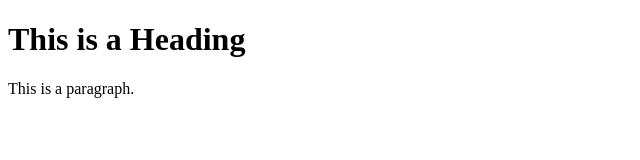
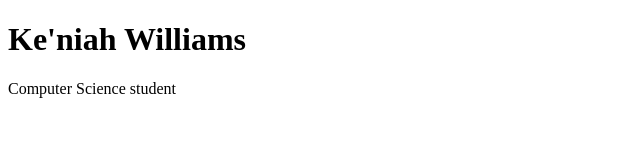
Before and after one commit to niahhwi/niahhwi.github.io, a plain HTML site: page index.html in a window 1280 px wide. Shown: the whole page, without its empty margins (0-640 px from the left). Drawn offline with Linux system fonts and the light colour scheme.

Commit message:
Update index.html

```diff
--- a/index.html
+++ b/index.html
@@ -1,12 +1,12 @@
 <!DOCTYPE html>
 <html>
 <head>
-<title>Page Title</title>
+<title>Home Page</title>
 </head>
 <body>
 
-<h1>This is a Heading</h1>
-<p>This is a paragraph.</p>
+<h1>Ke'niah Williams</h1>
+<p>Computer Science student</p>
 
 </body>
 </html>
```
